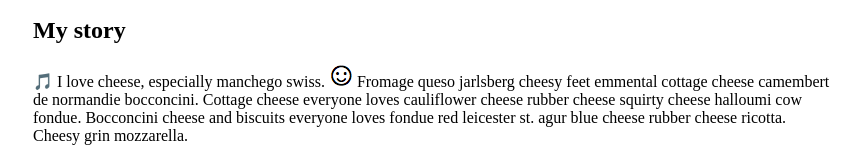
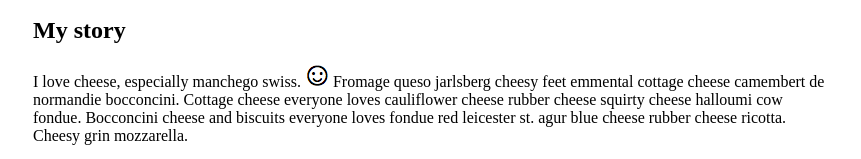
Before and after one commit to runar-rkmedia/responsive_blog, a website: page index.html in a window 1280 px wide. Shown: the part 101-260 px from the top of the page, without its empty margins (207-1068 px from the left). Drawn offline with Linux system fonts and the light colour scheme.

Commit message:
Remove unessesary test-characters

```diff
--- a/index.html
+++ b/index.html
@@ -44,7 +44,7 @@
 
     <h2>My story</h2>
 
-    <p> 🎵   I love cheese, especially manchego swiss. <img src="images_src/fixed/smiley_face.png"> Fromage queso jarlsberg cheesy feet emmental cottage cheese camembert de normandie bocconcini. Cottage cheese everyone loves cauliflower cheese rubber cheese squirty cheese halloumi cow fondue. Bocconcini cheese and biscuits everyone loves fondue red leicester st. agur blue cheese rubber cheese ricotta. Cheesy grin mozzarella.</p>
+    <p> I love cheese, especially manchego swiss. <img src="images_src/fixed/smiley_face.png"> Fromage queso jarlsberg cheesy feet emmental cottage cheese camembert de normandie bocconcini. Cottage cheese everyone loves cauliflower cheese rubber cheese squirty cheese halloumi cow fondue. Bocconcini cheese and biscuits everyone loves fondue red leicester st. agur blue cheese rubber cheese ricotta. Cheesy grin mozzarella.</p>
 
     <!-- <img src="images_src/horses.jpg"> -->
     <img
```
